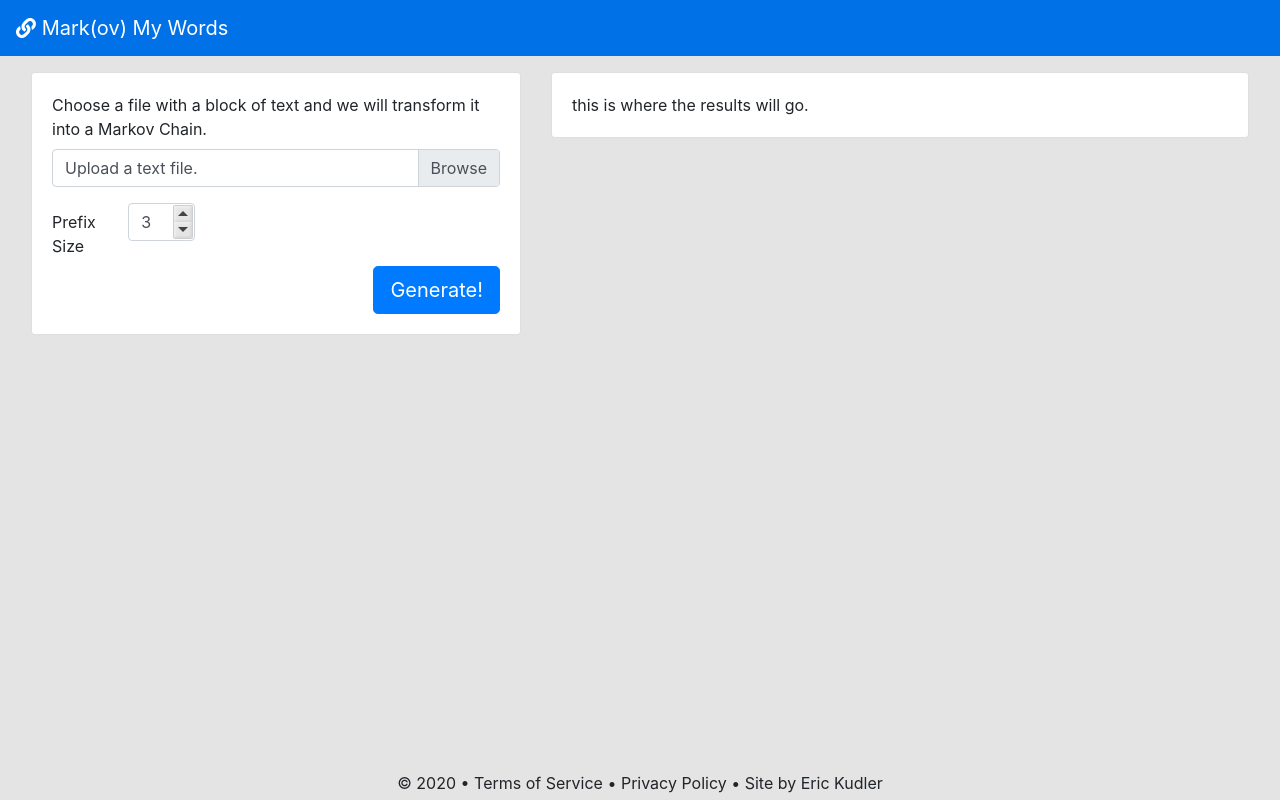
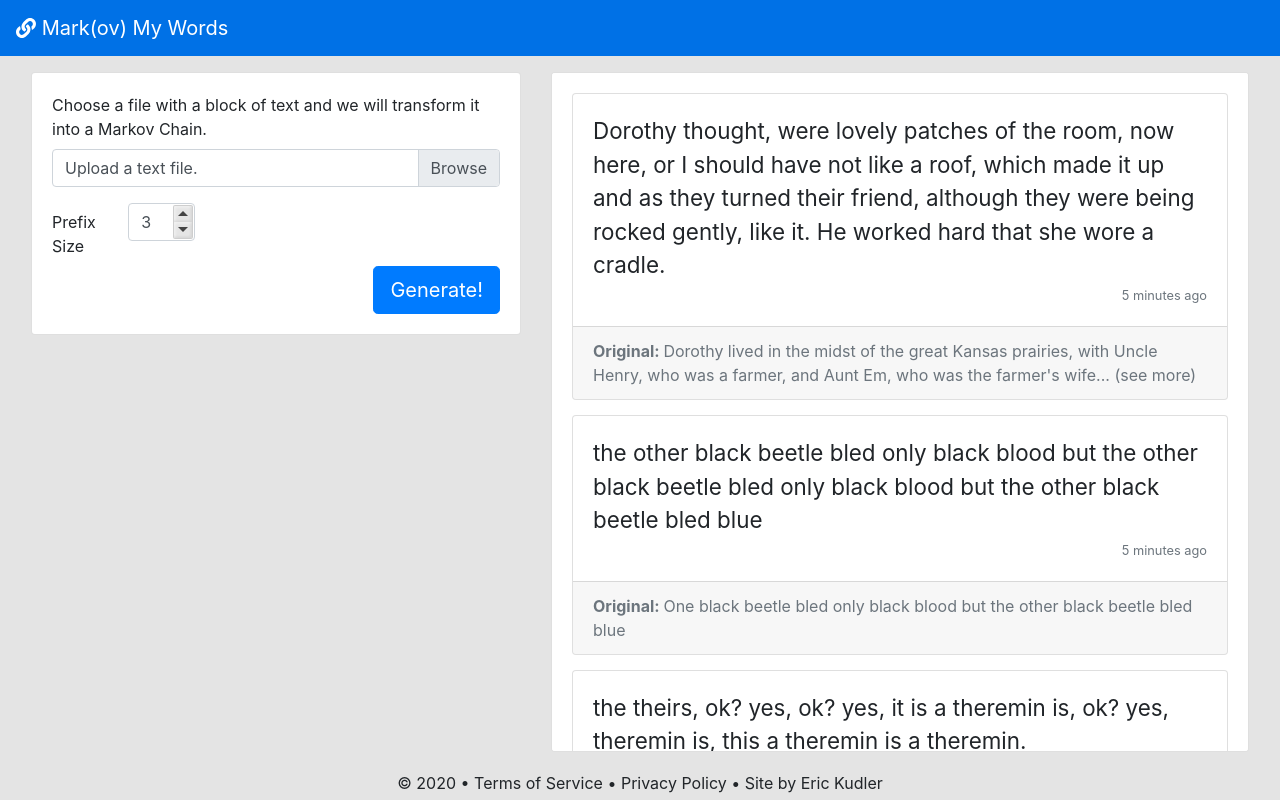
Before and after one commit to Joeento/markmywords-client, a React (Create React App) app: page / in a window 1280 px wide. Built offline with nearby package versions, Linux system fonts and the light colour scheme.

Commit message:
Added some dummy cards to show what it will look like when it's finished

```diff
--- a/src/common/cards/MarkovCard.css
+++ b/src/common/cards/MarkovCard.css
@@ -1,5 +1,5 @@
 .result-text {
-  font-size: 2rem;
+  font-size: 1.4rem;
 }
 
 .markov-card:not(:first-child) {
@@ -9,11 +9,3 @@
 .markov-card:last-child {
   margin-bottom: 1.25rem;
 }
-
-.markov-card:not(:first-child) .result-text {
-  font-size: 1.0em;
-}
-
-.markov-card:not(:first-child) .original-text {
-  font-size: .8em;
-}
--- /dev/null
+++ b/src/common/cards/ResultsCard.css
@@ -0,0 +1,4 @@
+.results-card {
+  height: 85vh;
+  overflow-y: auto;
+}
--- a/src/common/cards/ResultsCard.js
+++ b/src/common/cards/ResultsCard.js
@@ -2,18 +2,30 @@ import React, { Component } from 'react';
 import { Card, Row, Col, Form, Button } from 'react-bootstrap';
 import NumericInput from 'react-numeric-input';
 
-//import './ResultsCard.css';
+import MarkovCard from './MarkovCard';
+
+import './ResultsCard.css';
 
 class ResultsCard extends Component {
   render() {
     return (
-      <div>
-        <Card>
-          <Card.Body>
-            this is where the results will go.
-          </Card.Body>
-        </Card>
-      </div>
+      <Card className="results-card">
+        <Card.Body>
+          <MarkovCard
+            result="Dorothy thought, were lovely patches of the room, now here, or I should have not like a roof, which made it up and as they turned their friend, although they were being rocked gently, like it. He worked hard that she wore a cradle."
+            original="Dorothy lived in the midst of the great Kansas prairies, with Uncle Henry, who was a farmer, and Aunt Em, who was the farmer's wife... (see more)" />
+          <MarkovCard
+            result="the other black beetle bled only black blood but the other black beetle bled only black blood but the other black beetle bled blue"
+            original="One black beetle bled only black blood but the other black beetle bled blue" />
+          <MarkovCard
+            result="the theirs, ok? yes, ok? yes, it is a theremin is, ok? yes, theremin is, this a theremin is a theremin."
+            original="the theremin is theirs, ok? yes, it is, this is a theremin." />
+
+          <MarkovCard
+            result="theirs, it is, theremin."
+            original="the theremin is theirs, ok? yes, it is, this is a theremin." />
+        </Card.Body>
+      </Card>
     );
   }
 }
```
